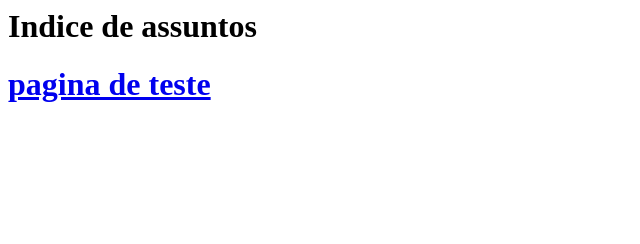
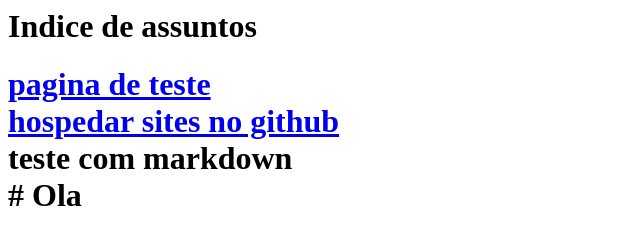
Before and after one commit to alfredohjr/alfredohjr.github.io, a plain HTML site: page index.html in a window 1280 px wide. Shown: the whole page, without its empty margins (0-640 px from the left). Drawn offline with Linux system fonts and the light colour scheme.

Commit message:
Testando o Markdown... parece maneiro d+

```diff
--- a/index.html
+++ b/index.html
@@ -1,2 +1,7 @@
 <h1>Indice de assuntos<h1>
-<a href="NumeroUmSQL.html">pagina de teste</a>
+<a href="NumeroUmSQL.html">pagina de teste</a> <br>
+<a href="https://pages.github.com/">hospedar sites no github</a><br>
+
+
+<a>teste com markdown<a><br>
+# Ola
```
